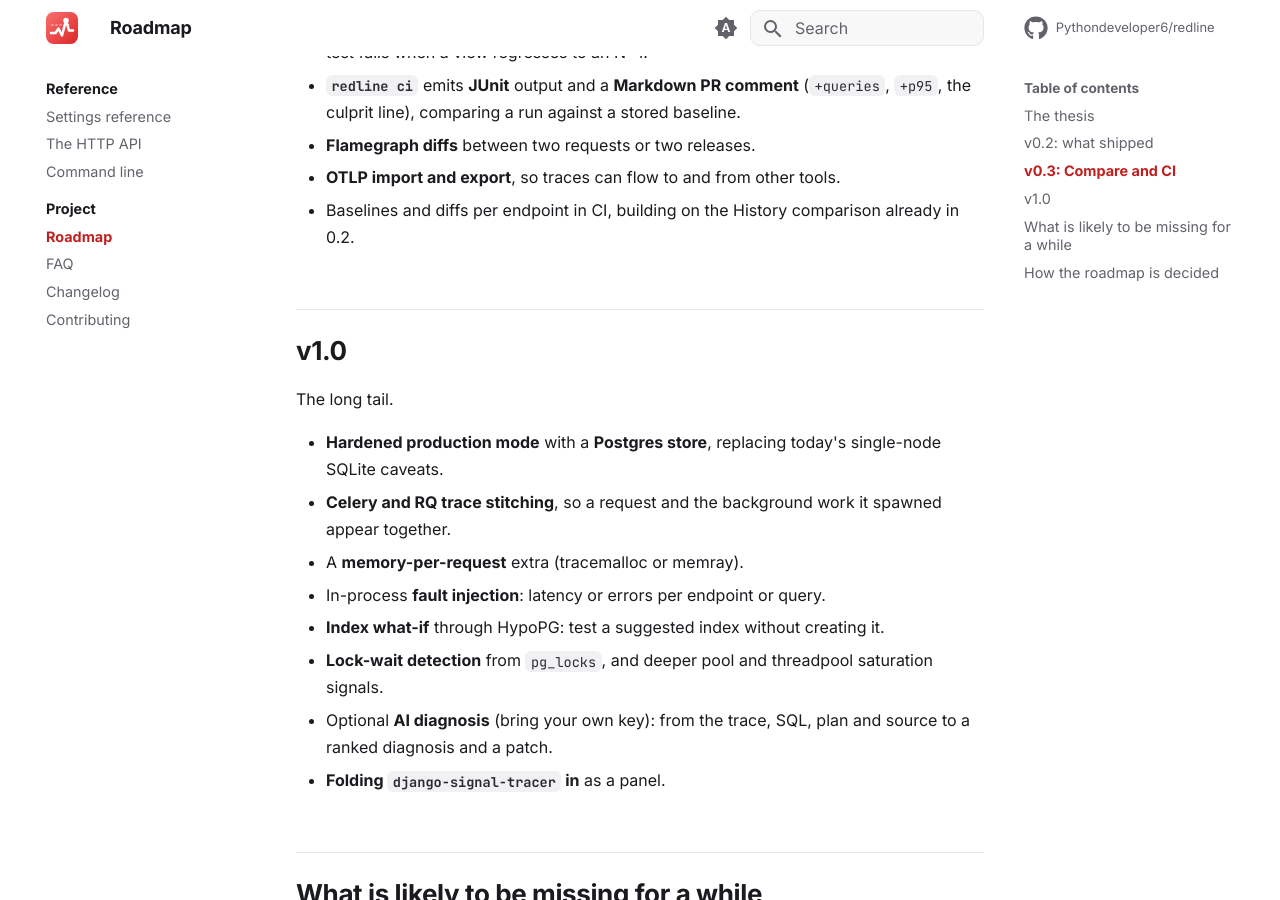
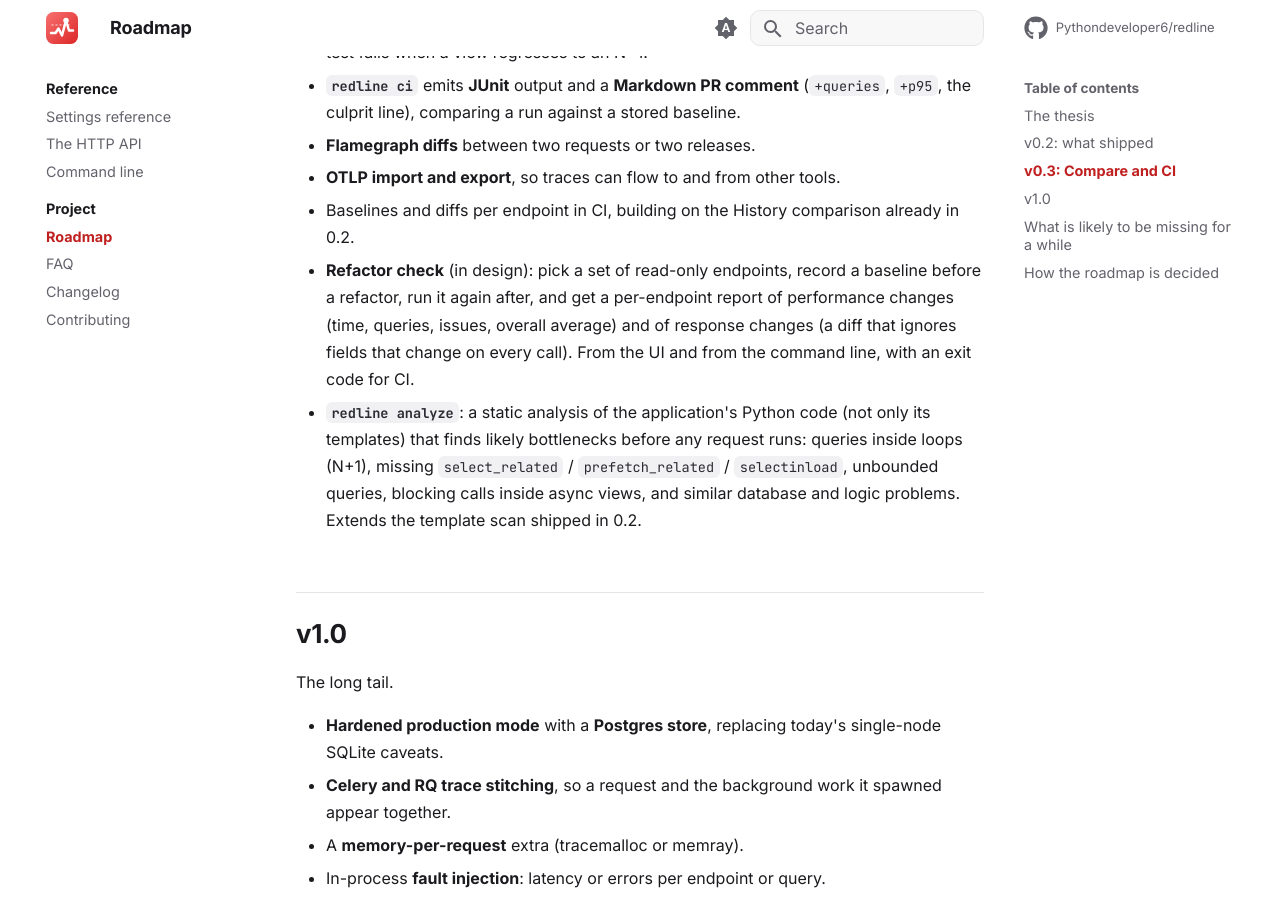
Before and after one commit to Pythondeveloper6/redline, an MkDocs documentation site: the page built from docs/roadmap.md, in a window 1280 px wide and 900 px high, scrolled down 1717 px. Built offline with MkDocs 1.6.1 and Material for MkDocs 9.7.7, drawn with Linux system fonts in a browser that asks for light colours; comment, search, counter and statistics services are not loaded.

Commit message:
roadmap: refactor check and redline analyze

```diff
--- a/docs/roadmap.md
+++ b/docs/roadmap.md
@@ -54,6 +54,16 @@ Make performance a thing you can regress-test.
 - **Flamegraph diffs** between two requests or two releases.
 - **OTLP import and export**, so traces can flow to and from other tools.
 - Baselines and diffs per endpoint in CI, building on the History comparison already in 0.2.
+- **Refactor check** (in design): pick a set of read-only endpoints, record a baseline
+  before a refactor, run it again after, and get a per-endpoint report of performance
+  changes (time, queries, issues, overall average) and of response changes (a diff that
+  ignores fields that change on every call). From the UI and from the command line, with
+  an exit code for CI.
+- **`redline analyze`**: a static analysis of the application's Python code (not only its
+  templates) that finds likely bottlenecks before any request runs: queries inside loops
+  (N+1), missing `select_related` / `prefetch_related` / `selectinload`, unbounded
+  queries, blocking calls inside async views, and similar database and logic problems.
+  Extends the template scan shipped in 0.2.
 
 ## v1.0
 
```
